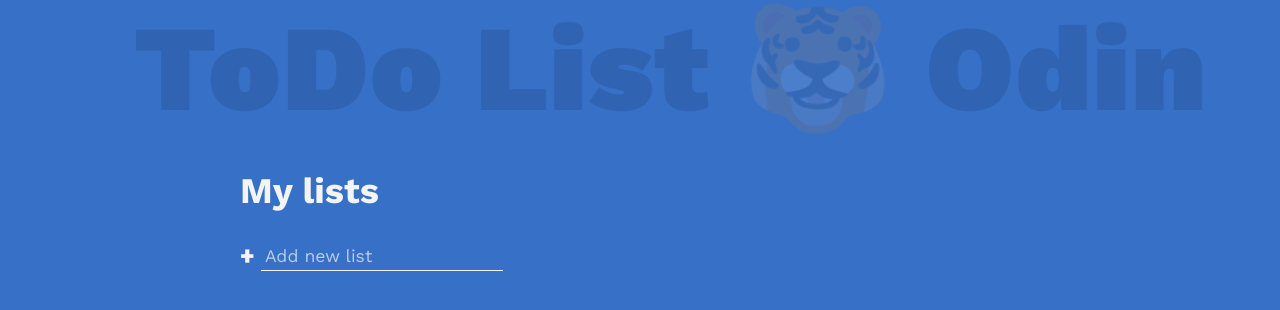
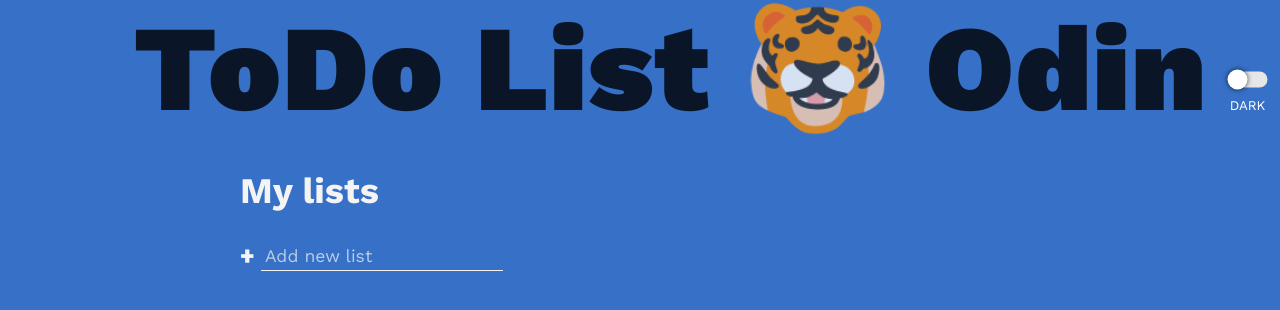
Before and after one commit to AnimeshRy/ToDo-Odin, a plain HTML site: page index.html in a window 1280 px wide. Drawn offline with nearby package versions, Linux system fonts and the light colour scheme.

Commit message:
dark mode commit

```diff
--- a/app.js
+++ b/app.js
@@ -76,9 +76,7 @@
 
 function createList(name) {
     return {
-        id:Date.now().toString(), name:name, tasks: [{
-            id:'Test', name:'Test Task', complete: true
-        }]
+        id:Date.now().toString(), name:name, tasks: []
     }
 }
 
--- /dev/null
+++ b/dark.css
@@ -0,0 +1,168 @@
+/*CSS for Dark Mode Toggle
+
+Copy and paste this code into it's own dark.css file. Keep all you dark mode
+styles there, and make sure when you link to this sheet in your html head,
+make it the bottom css link tag so it overrides all other styles.
+At the bottom, that's where you start to add your dark mode styles by
+starting starting with "body.dark-mode" and add your class you want to
+target at the end. For example,
+
+body.dark-mode .heading-one {}
+
+then add your css properties like normal. That's it!
+Scroll to the bottom to start adding your dark mode styles
+
+*/
+
+/* note that Internet Explorer does not support css variables */
+:root {
+    --dark: #000;
+    --medium: #1b1b1b;
+    --light: #2e2e2e;
+}
+
+.dark-mode-button {
+    background: transparent;
+    border: none;
+    height: 40px;
+    width: 30px;
+    display: -webkit-box;
+    display: -ms-flexbox;
+    display: flex;
+    -webkit-box-orient: vertical;
+    -webkit-box-direction: normal;
+    -ms-flex-direction: column;
+    flex-direction: column;
+    -webkit-box-pack: center;
+    -ms-flex-pack: center;
+    justify-content: center;
+    -webkit-box-align: center;
+    -ms-flex-align: center;
+    align-items: center;
+}
+
+.top-dark-mode-button {
+    position: absolute;
+    top: 60px;
+    right: 15px;
+    -webkit-transform: rotate(-90deg);
+    -ms-transform: rotate(-90deg);
+    transform: rotate(-90deg);
+    z-index: 1000;
+    -webkit-transition: .3s ease-in;
+    -o-transition: .3s ease-in;
+    transition: .3s ease-in;
+}
+
+.top-dark-mode-button .dark-toggle {
+    background: rgb(230, 230, 230);
+    border-color: rgb(230, 230, 230);
+    width: 35px;
+}
+
+.top-dark-mode-button:after {
+    content: 'DARK';
+    position: absolute;
+    color: #fff;
+    -webkit-transform: rotate(90deg);
+    -ms-transform: rotate(90deg);
+    transform: rotate(90deg);
+    right: 22px;
+    top: 10px;
+    -webkit-transition: .1s ease-in;
+    -o-transition: .1s ease-in;
+    transition: .1s ease-in;
+}
+
+body.dark-mode .top-dark-mode-button:after {
+    content: 'LIGHT';
+    color: var(--primary);
+    top: 12px;
+}
+
+.dark-toggle {
+    margin: 0;
+    width: 30px;
+    height: 16px;
+    z-index: 20;
+    border-radius: 10px;
+    background: transparent;
+    border: 3px solid #fff;
+    display: -webkit-box;
+    display: -ms-flexbox;
+    display: flex;
+    -webkit-box-align: center;
+    -ms-flex-align: center;
+    align-items: center;
+    -webkit-transition: .3s ease;
+    -o-transition: .3s ease;
+    transition: .3s ease;
+    display: flex;
+    -webkit-box-pack: center;
+    -ms-flex-pack: center;
+    justify-content: center;
+    z-index: 1000;
+    display: flex;
+    -webkit-box-orient: horizontal;
+    -webkit-box-direction: normal;
+    -ms-flex-direction: row;
+    flex-direction: row;
+    align-items: center;
+    -webkit-transform: rotate(90deg);
+    -ms-transform: rotate(90deg);
+    transform: rotate(90deg);
+}
+
+body.dark-mode .dark-toggle {
+    background: rgb(67,183,255);
+    background: -o-linear-gradient(left, rgba(67,183,255,1) 0%, rgba(0,221,246,1) 100%);
+    background: -webkit-gradient(linear, left top, right top, from(rgba(67,183,255,1)), to(rgba(0,221,246,1)));
+    background: linear-gradient(90deg, rgba(67,183,255,1) 0%, rgba(0,221,246,1) 100%);
+    filter: progid:DXImageTransform.Microsoft.gradient(startColorstr="#43b7ff",endColorstr="#00ddf6",GradientType=1);
+    border: none;
+}
+
+.dark-toggle span {
+    height: 20px;
+    width: 20px;
+    left: -8px;
+    border-radius: 50%;
+    background: #fff;
+    position: absolute;
+    -webkit-transition: .3s ease;
+    -o-transition: .3s ease;
+    transition: .3s ease;
+    -webkit-box-shadow: 0px 0px 5px 0px rgba(0,0,0,0.75);
+    box-shadow: 0px 0px 5px 0px rgba(0,0,0,0.75);
+}
+
+body.dark-mode .dark-toggle span {
+    left: 15px;
+    -webkit-transition: .3s ease;
+    -o-transition: .3s ease;
+    transition: .3s ease;
+}
+
+.top-dark-mode-button .dark-toggle {
+    background: rgb(230, 230, 230);
+    border-color: rgb(230, 230, 230);
+    width: 35px;
+}
+
+
+/* Begin adding your dark mode styles here, like so: */
+
+body.dark-mode {
+    background: #000
+}
+
+body.dark-mode p {
+    color: #fff
+}
+body.dark-mode h1 {
+    color: #fff;
+}
+
+body.dark-mode .task-count{
+    color: var(--dark);
+}
--- /dev/null
+++ b/dark.js
@@ -0,0 +1,48 @@
+// Add this to your javascript file
+
+/* Body */
+const body = document.querySelector('body');
+
+// Dark Mode Action
+let darkMode = localStorage.getItem("darkMode");
+const darkModeToggle = document.querySelector('.dark-mode-button');
+const darkModeToggleFooter = document.querySelector('footer .dark-mode-button');
+
+// Enable Dark Mode
+const enableDarkMode = () => {
+    body.classList.add("dark-mode");
+    localStorage.setItem("darkMode", "enabled")
+}
+
+// Disable Dark Mode
+const disableDarkMode = () => {
+    body.classList.remove("dark-mode");
+    localStorage.setItem("darkMode", null)
+}
+
+if (darkMode == "enabled") {
+    enableDarkMode();
+}
+
+// Desktop Button
+darkModeToggle.addEventListener('click', () => {
+    darkMode = localStorage.getItem("darkMode");
+    if (darkMode !== "enabled") {
+        enableDarkMode();
+    } else {
+        disableDarkMode();
+    }
+})
+
+// Footer button, optional. This is for if you have a second dark mode toggle button
+//in the footer, just make sure the button is inside the footer tag, and it will be
+//linked to this function.
+
+    darkModeToggleFooter.addEventListener('click', () => {
+        darkMode = localStorage.getItem("darkMode");
+        if (darkMode !== "enabled") {
+            enableDarkMode();
+        } else {
+            disableDarkMode();
+        }
+    })
--- a/index.html
+++ b/index.html
@@ -3,14 +3,16 @@
 <head>
     <meta charset="UTF-8">
     <meta name="viewport" content="width=device-width, initial-scale=1.0">
-    <title>TODO</title>
+    <title>ToDo - Odin</title>
     <link
     href="https://fonts.googleapis.com/css?family=Work+Sans:300,400,700,900&display=swap"
     rel="stylesheet"
     />
     <link rel="stylesheet" href="style.css">
+    <link rel="stylesheet" href="dark.css">
     <!-- <script src="main.js"></script> -->
     <script src="app.js" defer></script>
+    <script src="dark.js" defer></script>
 </head>
 <body>
     <h1 class="title">ToDo List 🐯 Odin</h1>
@@ -28,8 +30,8 @@
 
     <div class="todo-list" data-list-display-container>
         <div class="todo-header">
-            <h2 class="list-title" data-list-title>YouTube</h2>
-            <p class="task-count" data-list-count>3 tasks remaining</p>
+            <h2 class="list-title" data-list-title></h2>
+            <p class="task-count" data-list-count> </p>
         </div>
 
         <div class="todo-body">
@@ -57,5 +59,10 @@
             </div>
         </template>
     </div>
+    <button class="dark-mode-button top-dark-mode-button" aria-label="dark mode toggle">
+        <span aria-hidden="true" class="dark-toggle">
+            <span class="DTspan"></span>
+        </span>
+    </button>
 </body>
 </html>
--- a/style.scss
+++ b/style.scss
@@ -30,7 +30,7 @@
     text-align: center;
     font-size: calc(7vw + 2rem);
     font-weight: 900;
-    color: rgba(0, 0, 0, 0.1);
+    color: rgba(0, 0, 0,0.8);
     letter-spacing: 1px;
     margin: -0.2rem 0 0 0.5em;
 }
```
Also changed, not shown: main.js (+1 -1 lines), style.css.
